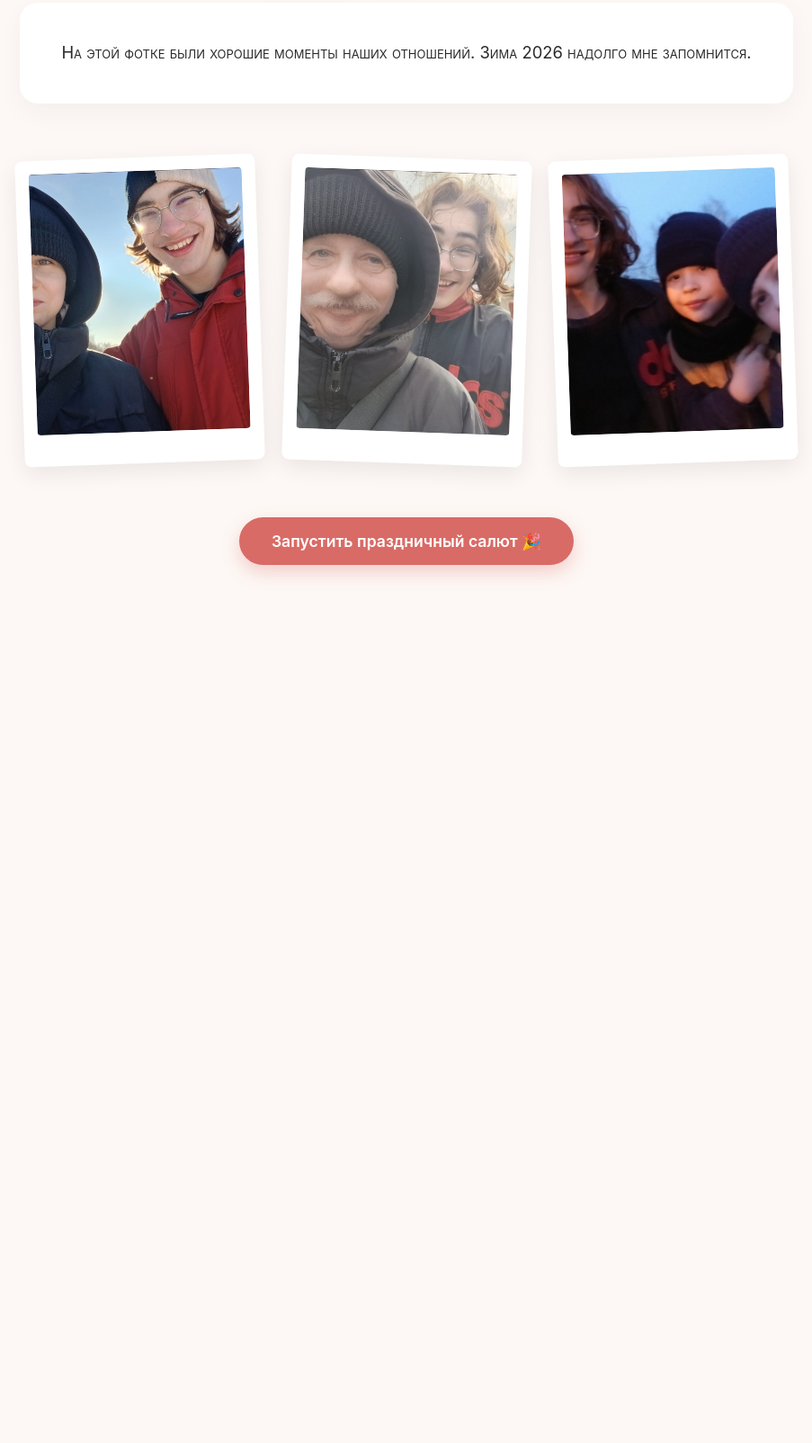
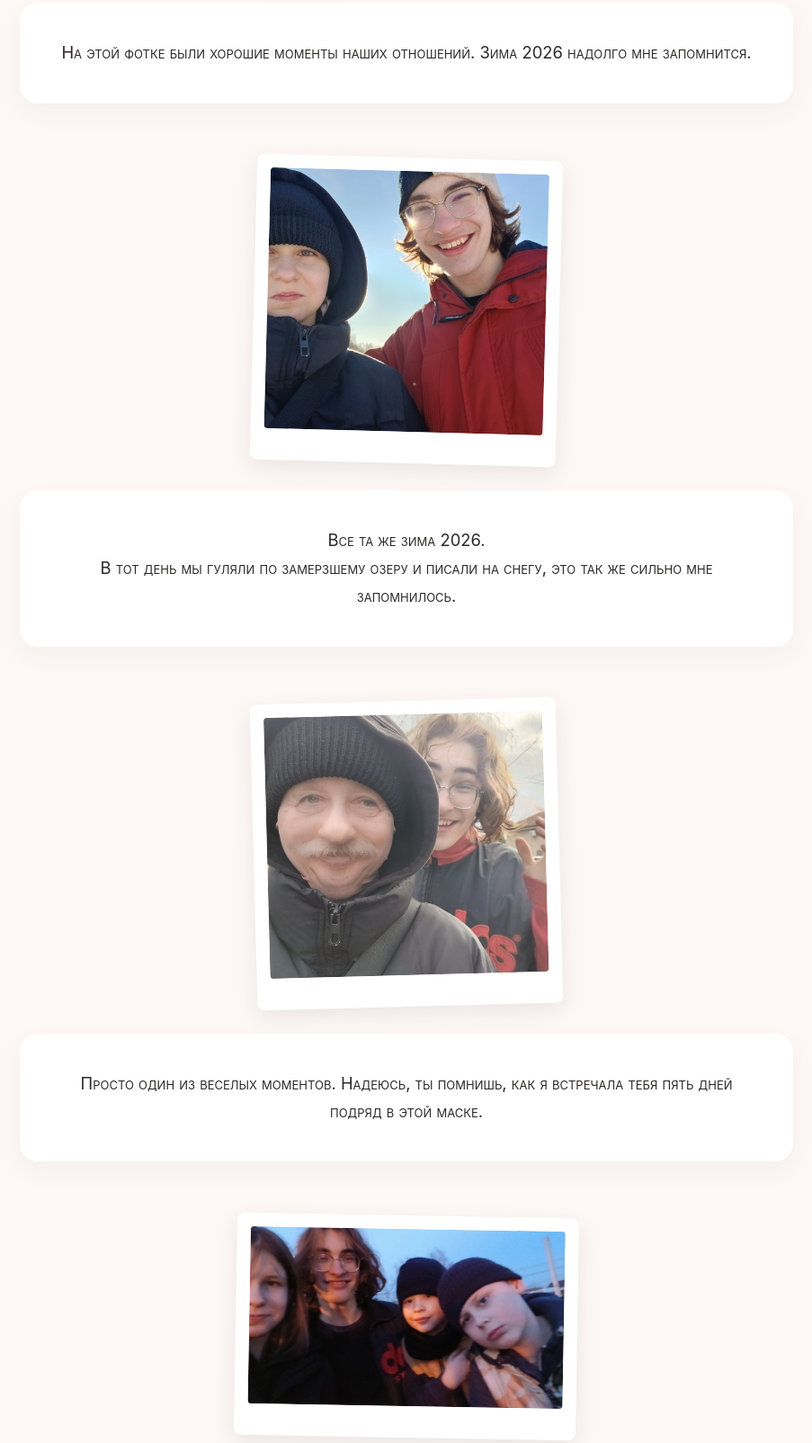
Before and after one commit to Enptyy23am/loverbot, a plain HTML site: page index.html in a window 1280 px wide. Shown: the part 2303-3907 px from the top of the page at 90% size, without its empty margins (188-1091 px from the left). Before the commit the page ends 3031 px from the top, so only its background shows below. Drawn offline with Linux system fonts and the light colour scheme.

Commit message:
Update index.html

```diff
--- a/index.html
+++ b/index.html
@@ -211,19 +211,34 @@
             <p>На этой фотке были хорошие моменты наших отношений. Зима 2026 надолго мне запомнится.</p>
         </section>
 
-        <!-- Остальные 3 фотки (4, 5, 6) -->
-        <section class="gallery reveal">
-            <div class="polaroid">
+        <!-- 4 фотка + текст -->
+        <div class="reveal" style="max-width: 340px; margin: 0 auto 30px auto;">
+            <div class="polaroid" style="transform: rotate(1.5deg);">
                 <img src="photo4.jpg" alt="Фото 4">
             </div>
+        </div>
+        <section class="letter reveal" style="font-variant: small-caps; font-size: 1.15rem; text-align: center;">
+            <p>Все та же зима 2026.<br>В тот день мы гуляли по замерзшему озеру и писали на снегу, это так же сильно мне запомнилось.</p>
+        </section>
 
-            <div class="polaroid">
+        <!-- 5 фотка + текст -->
+        <div class="reveal" style="max-width: 340px; margin: 0 auto 30px auto;">
+            <div class="polaroid" style="transform: rotate(-1.5deg);">
                 <img src="photo5.jpg" alt="Фото 5">
             </div>
+        </div>
+        <section class="letter reveal" style="font-variant: small-caps; font-size: 1.15rem; text-align: center;">
+            <p>Просто один из веселых моментов. Надеюсь, ты помнишь, как я встречала тебя пять дней подряд в этой маске.</p>
+        </section>
 
-            <div class="polaroid">
-                <img src="photo6.jpg" alt="Фото 6">
+        <!-- 6 фотка (в исходном формате) + текст -->
+        <div class="reveal" style="max-width: 380px; margin: 0 auto 30px auto;">
+            <div class="polaroid" style="transform: rotate(1deg);">
+                <img src="photo6.jpg" alt="Фото 6" style="height: auto; object-fit: contain;">
             </div>
+        </div>
+        <section class="letter reveal" style="font-variant: small-caps; font-size: 1.15rem; text-align: center;">
+            <p>Первая наша совместная фотка вчетвером.<br>Я рада, что мы все в конце концов нашли общий язык, пускай Богдан не такой уж и спокойный человек)</p>
         </section>
 
         <!-- Кнопка салюта -->
```
